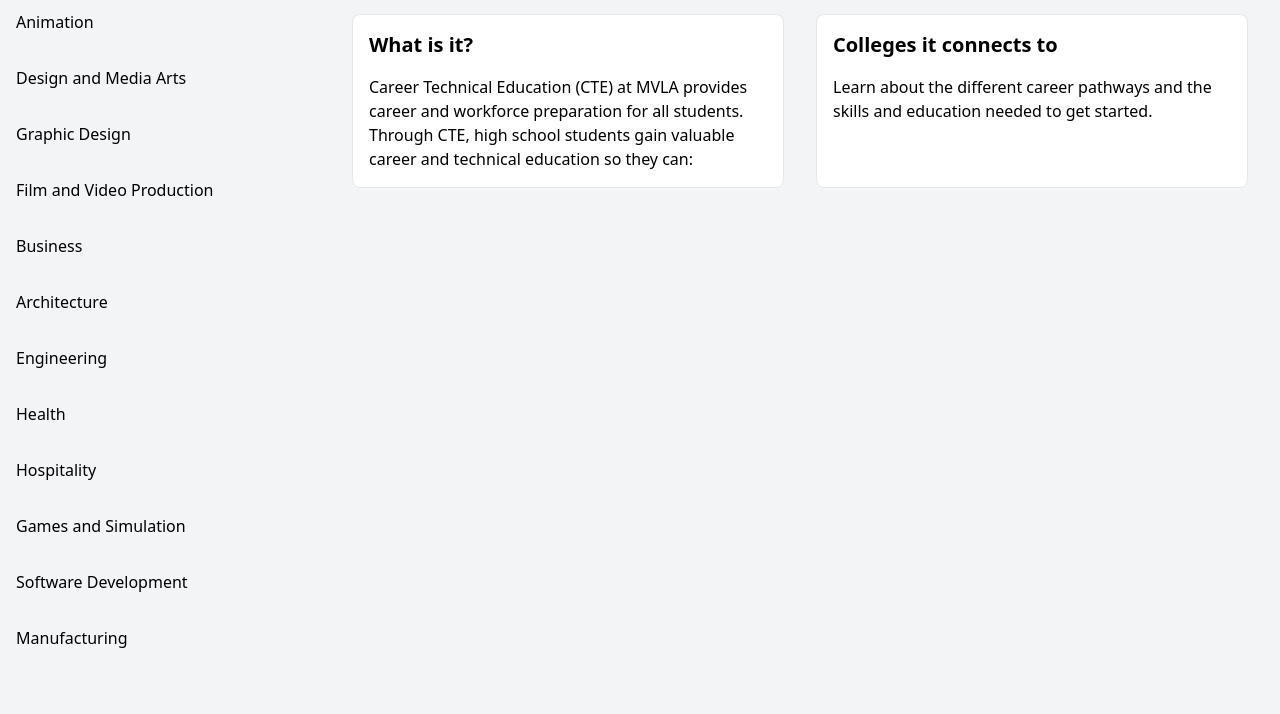
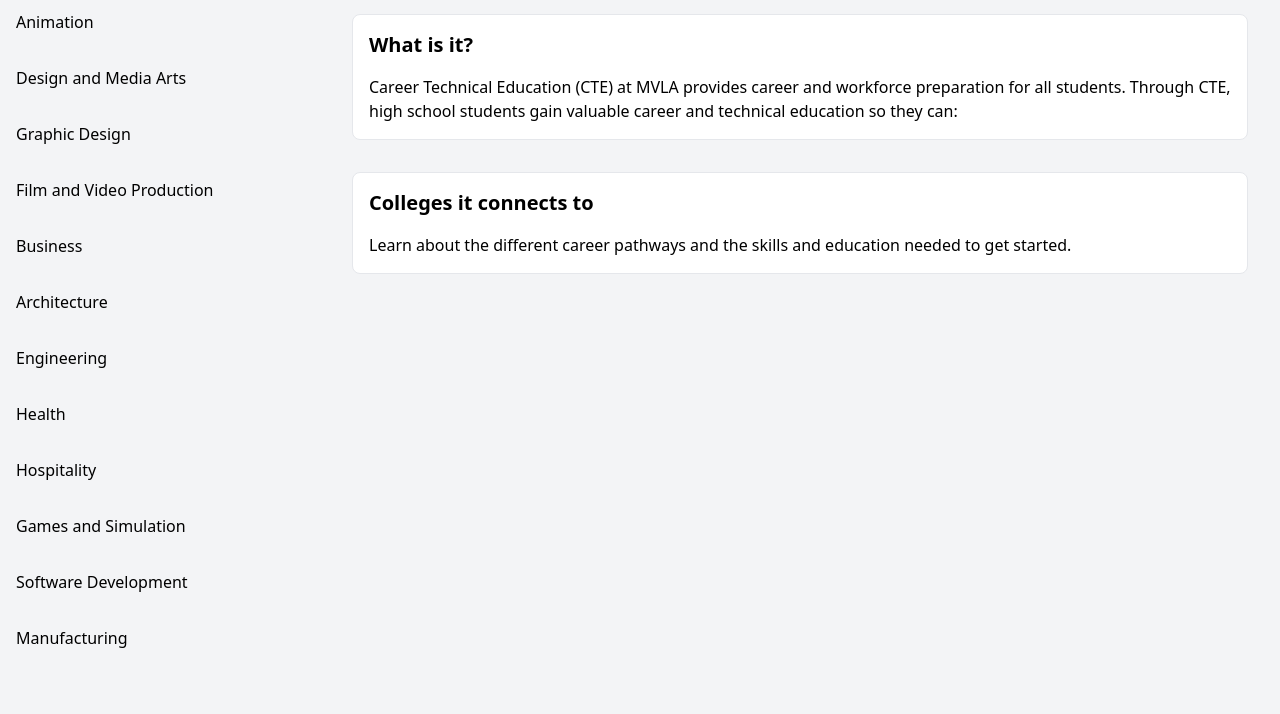
Before and after one commit to owenleonardd/CTEWebsite, a plain HTML site: page pathways.html in a window 1280 px wide. Shown: the part 86-800 px from the top of the page. Drawn offline with nearby package versions, Linux system fonts and the light colour scheme; a web font is replaced by a local one.

Commit message:
Better information Storage and Different HomePage layout

```diff
--- a/info.json
+++ b/info.json
@@ -1,5 +1,6 @@
 {
   "Home": {
+    "home":true,
     "welcome": "Career Technical Education (CTE) at MVLA provides career and workforce preparation for all students. Through CTE, high school students gain valuable career and technical education so they can:",
     "learn": "Learn about the different career pathways and the skills and education needed to get started."
   },
--- a/pathways.html
+++ b/pathways.html
@@ -49,8 +49,6 @@
                     <h2 class="text-xl font-semibold mb-4">Jobs it connects to</h2>
                     <p>Long content here...</p>
                 </div>
-                <div class="col-span-2">
-                </div>
             </div>
         </div>
     </div>
--- a/script.js
+++ b/script.js
@@ -1,83 +1,54 @@
-// Function to parse the information from the file
-function parseInfoFile(filename) {
-    return fetch(filename) // Fetch the JSON file
-        .then(response => {
-            // Check if the response is successful
-            if (!response.ok) {
-                throw new Error('Network response was not ok');
-            }
-            // Parse the JSON response
-            return response.json();
-        })
-        .then(data => {
-            let map = {};
+let parsedInfo = null;
+const topLeftContent = document.getElementById('top-left-content');
+const topRightContent = document.getElementById('top-right-content');
+const bottomLeftContent = document.getElementById('bottom-left-content');
+const bottomRightContent = document.getElementById('bottom-right-content');
 
-            // Looping through each category in the JSON data
-            for (let category in data) {
-                if (data.hasOwnProperty(category)) {
-                    let info = data[category];
-                    let values = [];
-
-                    // Extracting values from the info object
-                    for (let key in info) {
-                        if (info.hasOwnProperty(key)) {
-                            values.push(info[key]);
-                        }
-                    }
-
-                    // Storing the values in the hashmap
-                    map[category] = values;
-                }
-            }
-
-            return map;
-        })
-        .catch(error => {
-            // Handle any errors
-            console.error('There was a problem parsing the data:', error);
-        });
+async function parseInfoFile(filename) {
+    try {
+        const response = await fetch(filename);
+        if (!response.ok) {
+            throw new Error('Failed to fetch data');
+        }
+        return await response.json();
+    } catch (error) {
+        console.error('Error parsing JSON file:', error);
+        return null;
+    }
 }
 
+async function displayInfo(keyName) {
+    try {
+        parsedInfo = await parseInfoFile('info.json');
+        if (!parsedInfo) {
+            console.error('Error: Unable to fetch info data.');
+            return;
+        }
+
+        const { home, what, whatdo, connects, jobs, welcome, learn } = parsedInfo[keyName];
+
+        const showHome = home === true;
+        topLeftContent.style.display = 'block';
+        topRightContent.style.display = showHome ? 'none' : 'block';
+        bottomLeftContent.style.display = 'block';
+        bottomRightContent.style.display = showHome ? 'none' : 'block';
+        topLeftContent.classList.toggle("col-span-2", showHome);
+        bottomLeftContent.classList.toggle("col-span-2", showHome);
+
+        topLeftContent.innerHTML = `<h2 class="text-xl font-semibold mb-4">${topLeftContent.querySelector('h2').innerHTML}</h2><p>${showHome ? welcome : what}</p>`;
+        bottomLeftContent.innerHTML = `<h2 class="text-xl font-semibold mb-4">${bottomLeftContent.querySelector('h2').innerHTML}</h2><p>${showHome ? learn : connects}</p>`;
+        topRightContent.innerHTML = `<h2 class="text-xl font-semibold mb-4">${topRightContent.querySelector('h2').innerHTML}</h2><p>${whatdo}</p>`;
+        bottomRightContent.innerHTML = `<h2 class="text-xl font-semibold mb-4">${bottomRightContent.querySelector('h2').innerHTML}</h2><p>${jobs}</p>`;
+
+        // Remove active class from all links
+        const navLinks = document.querySelectorAll('nav a');
+        navLinks.forEach(link => link.classList.remove('bg-gray-200', 'text-gray-900'));
+
+        // Add active class to the clicked link
+        const clickedLink = document.querySelector(`nav a[href="#"][onclick="displayInfo('${keyName}')"`);
+        clickedLink.classList.add('bg-gray-200', 'text-gray-900');
 
 
-
-// Function to fetch data from infoMap and populate <p> tags
-async function displayInfo(keyName) {
-    try {
-        const parsedInfo = await parseInfoFile('info.json');
-        console.log(parsedInfo);
-        console.log(keyName);
-        console.log(parsedInfo[keyName]);
-        // Get data based on the specified key
-        const info = parsedInfo[keyName];
-
-        // Update the <p> tags with the fetched data
-        const topLeftContent = document.getElementById('top-left-content');
-        const topRightContent = document.getElementById('top-right-content');
-        const bottomLeftContent = document.getElementById('bottom-left-content');
-        const bottomRightContent = document.getElementById('bottom-right-content');
-        console.log(info.length);
-        if (info.length === 4) {
-            bottomLeftContent.style.display = "block";
-            bottomRightContent.style.display = "block";
-            topLeftContent.style.display = "block";
-            topRightContent.style.display = "block";
-
-            topLeftContent.innerHTML = `<h2 class="text-xl font-semibold mb-4">${topLeftContent.querySelector('h2').innerHTML}</h2><p>${info[0]}</p>`;
-            bottomLeftContent.innerHTML = `<h2 class="text-xl font-semibold mb-4">${bottomLeftContent.querySelector('h2').innerHTML}</h2><p>${info[1]}</p>`;
-            topRightContent.innerHTML = `<h2 class="text-xl font-semibold mb-4">${topRightContent.querySelector('h2').innerHTML}</h2><p>${info[2]}</p>`;
-            bottomRightContent.innerHTML = `<h2 class="text-xl font-semibold mb-4">${bottomRightContent.querySelector('h2').innerHTML}</h2><p>${info[3]}</p>`;
-        } else if (info.length == 2) {
-            topLeftContent.style.display = "block";
-            topRightContent.style.display = "none";
-            bottomLeftContent.style.display = "block";
-            bottomRightContent.style.display = "none";
-
-            topLeftContent.innerHTML = `<h2 class="text-xl font-semibold mb-4">${topLeftContent.querySelector('h2').innerHTML}</h2><p>${info[0]}</p>`;
-            bottomLeftContent.innerHTML = `<h2 class="text-xl font-semibold mb-4">${bottomLeftContent.querySelector('h2').innerHTML}</h2><p>${info[1]}</p>`;
-        } else {
-            console.error('Error: Information not found for key:', keyName);
-        }
     } catch (error) {
         console.error('Error:', error);
     }
```
